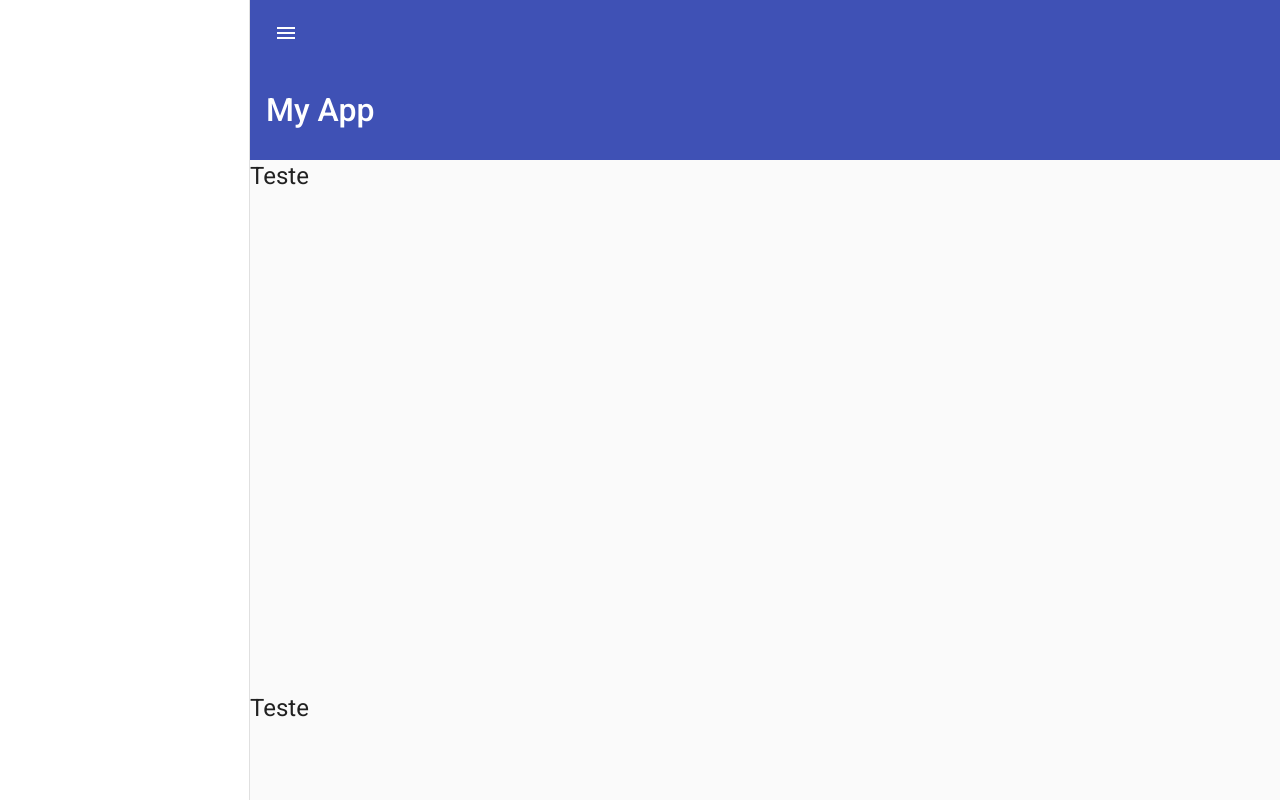
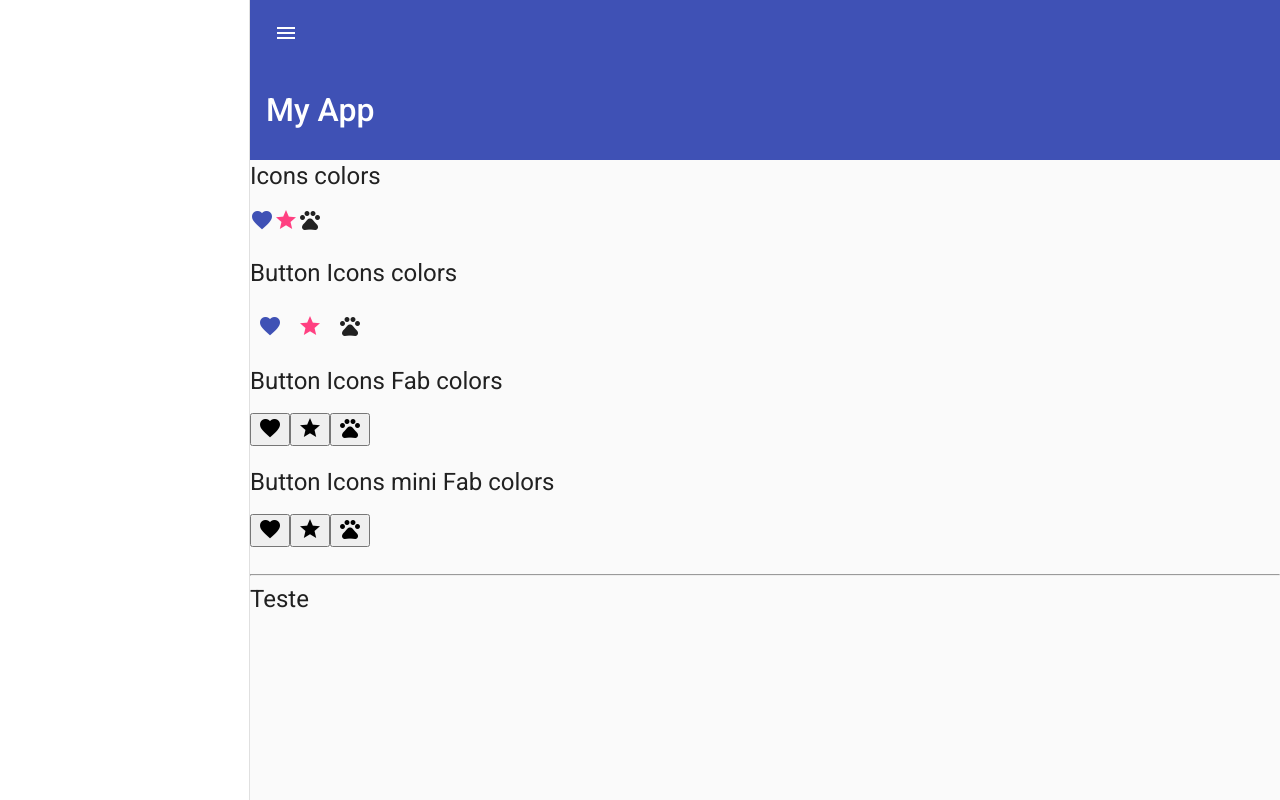
Before and after one commit to thiago-jv/ANGULAR-14-MATERIAL-DESIGNER-14, an Angular app in the folder angular14-material-designer/: page / in a window 1280 px wide. Built offline with nearby package versions, Linux system fonts and the light colour scheme.

Commit message:
Icones e Botoes

```diff
--- a/angular14-material-designer/src/app/app.component.html
+++ b/angular14-material-designer/src/app/app.component.html
@@ -35,6 +35,8 @@
       <span *ngIf="!popText">My App</span>
      </mat-toolbar>
 
+     <app-butons-icons></app-butons-icons>
+
      <h1  class="title">Teste</h1>
      <h1  class="title">Teste</h1>
 
--- a/angular14-material-designer/src/app/app.module.ts
+++ b/angular14-material-designer/src/app/app.module.ts
@@ -5,10 +5,12 @@
 import { AppComponent } from './app.component';
 import { BrowserAnimationsModule } from '@angular/platform-browser/animations';
 import { MaterialModule } from './material/material.module';
+import { ButonsIconsComponent } from './butons-icons/butons-icons.component';
 
 @NgModule({
   declarations: [
-    AppComponent
+    AppComponent,
+    ButonsIconsComponent
   ],
   imports: [
     BrowserModule,
--- /dev/null
+++ b/angular14-material-designer/src/app/butons-icons/butons-icons.component.html
@@ -0,0 +1,54 @@
+<div>
+  <h1>Icons colors</h1>
+<mat-icon color="primary">favorite</mat-icon>
+<mat-icon color="accent">star</mat-icon>
+<mat-icon color="wrn">pets</mat-icon>
+</div>
+
+<br>
+
+<div>
+  <h1>Button Icons colors</h1>
+<button mat-icon-button color="primary">
+  <mat-icon>favorite</mat-icon>
+</button>
+<button mat-icon-button color="accent">
+<mat-icon >star</mat-icon>
+</button>
+<button mat-icon-button color="wrn">
+<mat-icon >pets</mat-icon>
+</button>
+</div>
+
+<br>
+
+<div>
+  <h1>Button Icons Fab colors</h1>
+<button mat-fab-button color="primary">
+  <mat-icon>favorite</mat-icon>
+</button>
+<button mat-fab-button color="accent">
+<mat-icon >star</mat-icon>
+</button>
+<button mat-fab-button color="wrn">
+<mat-icon >pets</mat-icon>
+</button>
+</div>
+
+<br>
+
+<div>
+  <h1>Button Icons mini Fab colors</h1>
+<button mat-mini-fab-button color="primary">
+  <mat-icon>favorite</mat-icon>
+</button>
+<button mat-mini-fab-button color="accent">
+<mat-icon >star</mat-icon>
+</button>
+<button mat-mini-fab-button color="wrn">
+<mat-icon >pets</mat-icon>
+</button>
+</div>
+
+<br>
+<hr>
--- /dev/null
+++ b/angular14-material-designer/src/app/butons-icons/butons-icons.component.ts
@@ -0,0 +1,15 @@
+import { Component, OnInit } from '@angular/core';
+
+@Component({
+  selector: 'app-butons-icons',
+  templateUrl: './butons-icons.component.html',
+  styleUrls: ['./butons-icons.component.scss']
+})
+export class ButonsIconsComponent implements OnInit {
+
+  constructor() { }
+
+  ngOnInit(): void {
+  }
+
+}
```
Also changed, not shown: angular14-material-designer/src/app/butons-icons/butons-icons.component.scss (added).
